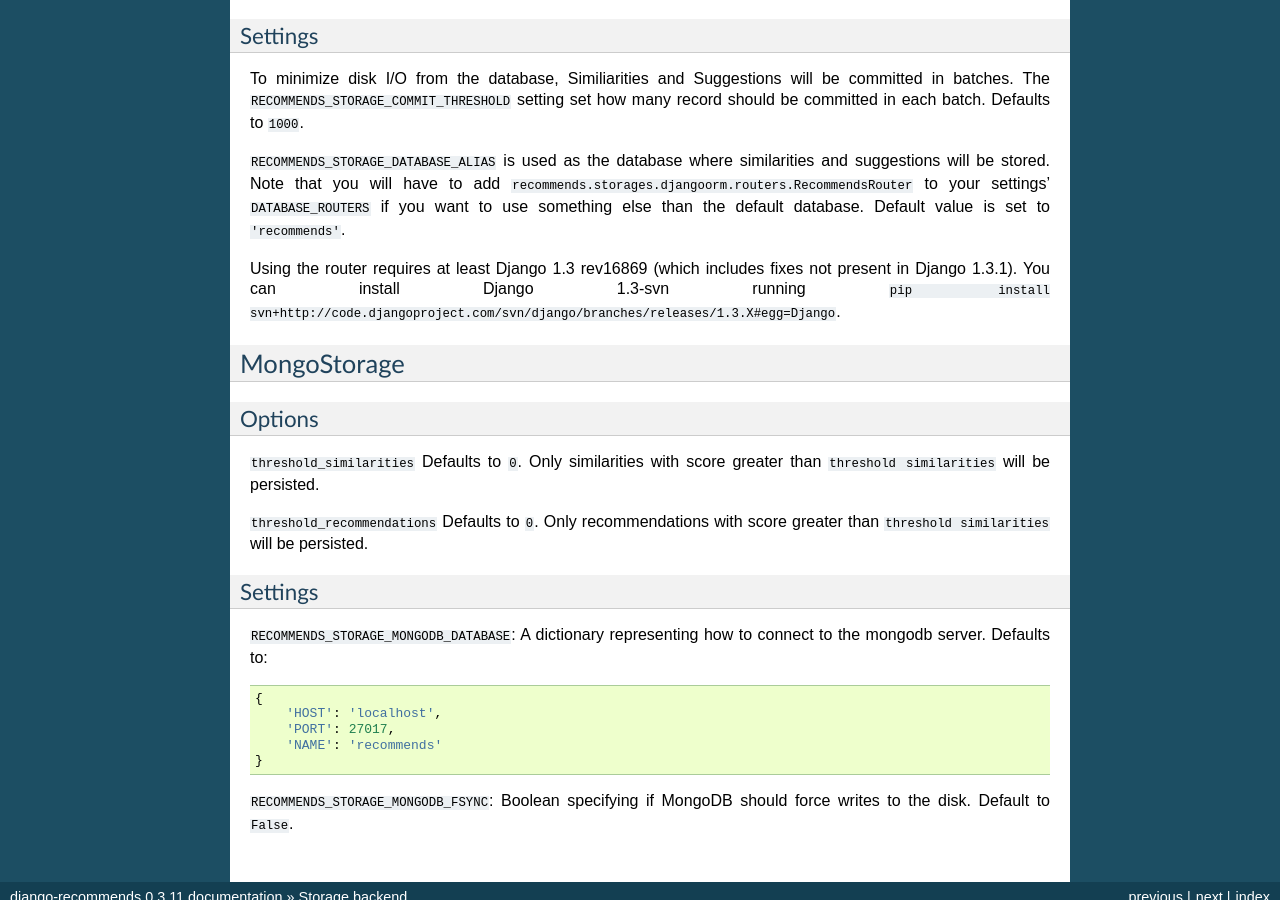
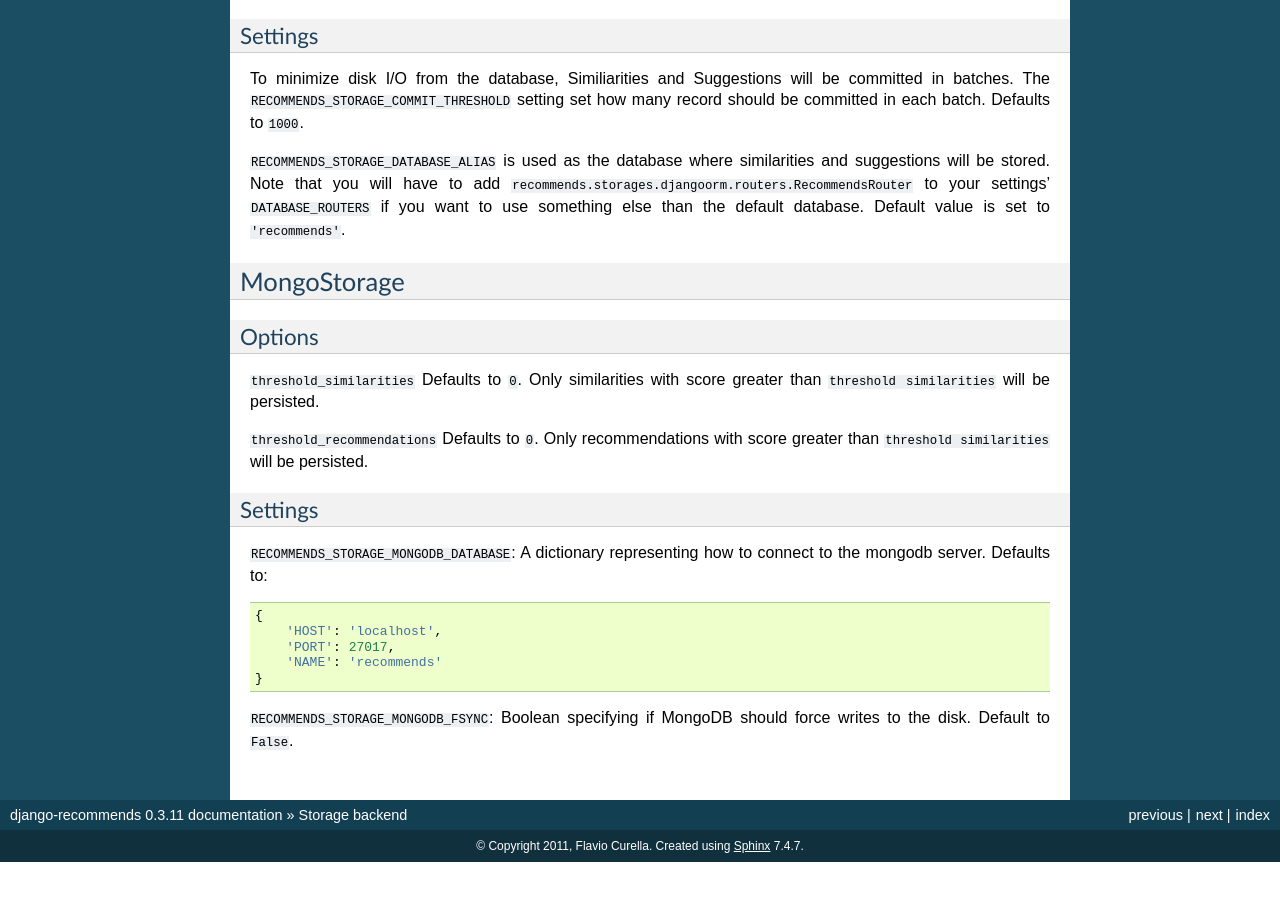
Before and after one commit to fcurella/django-recommends, a Sphinx documentation site: the page built from docs/storages.rst, in a window 1280 px wide and 900 px high, scrolled down 2945 px. Built offline with Sphinx 7.4.7, drawn with Linux system fonts in a browser that asks for light colours; after the commit the page ends 3807 px from its top, so only the background shows below that.

Commit message:
update docs

```diff
--- a/docs/changelog.rst
+++ b/docs/changelog.rst
@@ -2,6 +2,9 @@
 
 Changelog
 =========
+* v0.4.0
+    * Drop support for Django 1.7.
+    * Add support for Django 1.10.
 * v0.3.11
     * Start deprecating ``GhettoAlgorithm`` in favor of ``NaiveAlgorithm``.
 * v0.3.1
--- a/docs/index.rst
+++ b/docs/index.rst
@@ -28,8 +28,8 @@
 Requirements
 ============
 
-* Python 2.7, Python 3.3
-* Django>=1.7
+* Python 2.7, Python 3.3+
+* Django>=1.8
 * celery>=3
 * django-celery>=2.3.3
 
--- a/docs/storages.rst
+++ b/docs/storages.rst
@@ -170,7 +170,6 @@
 
 ``RECOMMENDS_STORAGE_DATABASE_ALIAS`` is used as the database where similarities and suggestions will be stored. Note that you will have to add ``recommends.storages.djangoorm.routers.RecommendsRouter`` to your settings' ``DATABASE_ROUTERS`` if you want to use something else than the default database. Default value is set to ``'recommends'``.
 
-Using the router requires at least Django 1.3 rev16869 (which includes fixes not present in Django 1.3.1). You can install Django 1.3-svn running ``pip install svn+http://code.djangoproject.com/svn/django/branches/releases/1.3.X#egg=Django``.
 
 MongoStorage
 ------------
```
